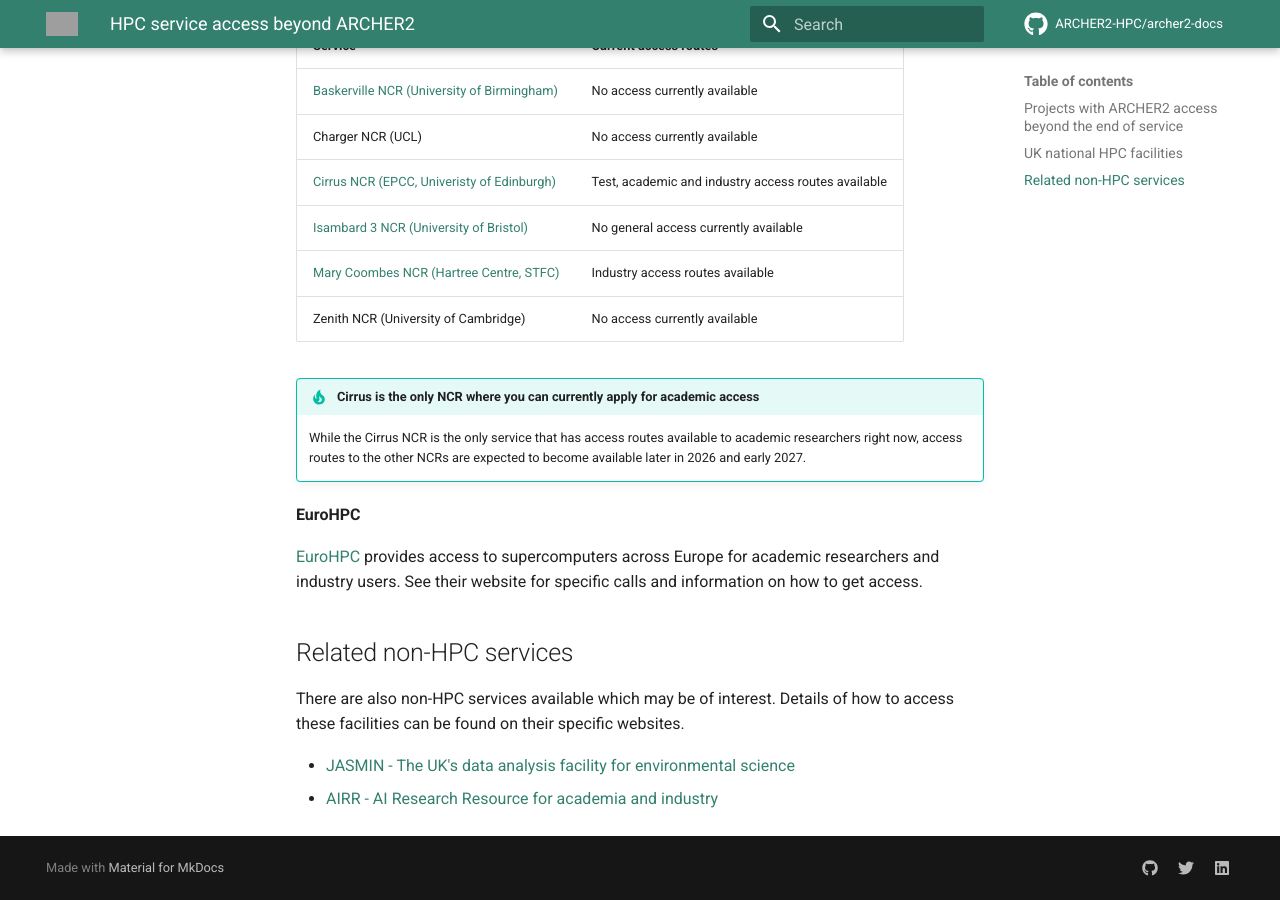
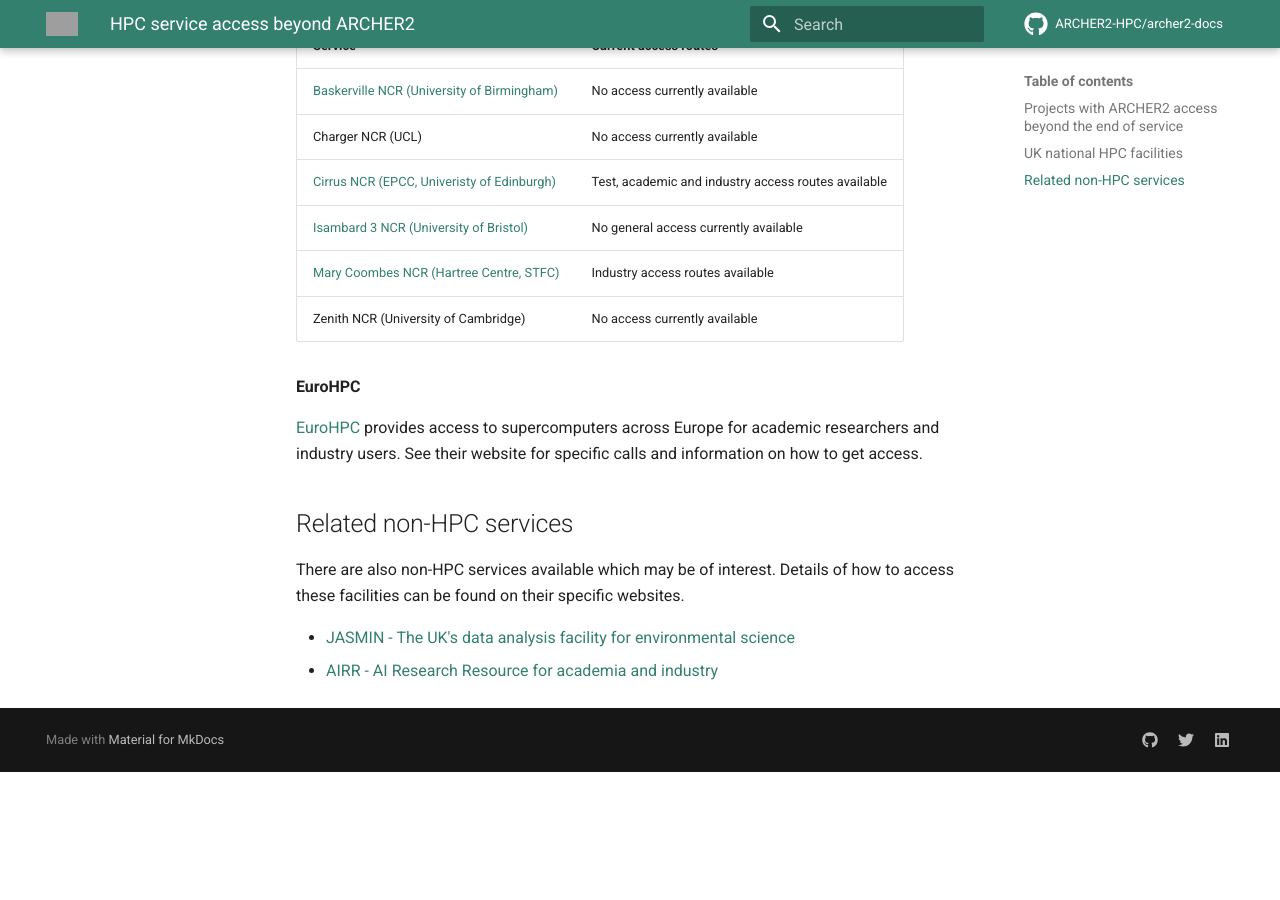
Before and after one commit to ARCHER2-HPC/archer2-docs, an MkDocs documentation site: the page built from docs/end-of-service-2026/next-services.md, in a window 1280 px wide and 900 px high, scrolled down 1099 px. Built offline with MkDocs 1.6.1 and Material for MkDocs 9.7.7, drawn with Linux system fonts in a browser that asks for light colours; comment, search, counter and statistics services are not loaded; after the commit the page ends 1871 px from its top, so only the background shows below that; grey boxes are pictures that could not be loaded.

Commit message:
Removes higlight box

```diff
--- a/docs/end-of-service-2026/next-services.md
+++ b/docs/end-of-service-2026/next-services.md
@@ -47,11 +47,6 @@
 | [Mary Coombes NCR (Hartree Centre, STFC)](https://www.hartree.stfc.ac.uk/technologies/mary-coombs/) | Industry access routes available |
 | Zenith NCR (University of Cambridge) | No access currently available |
 
-!!! tip "Cirrus is the only NCR where you can currently apply for academic access"
-    While the Cirrus NCR is the only service that has access routes available to academic
-    researchers right now, access routes to the other NCRs are expected to become available
-    later in 2026 and early 2027.
-
 **EuroHPC**
 
 [EuroHPC](https://www.eurohpc-ju.europa.eu/index_en) provides access to supercomputers across
```
